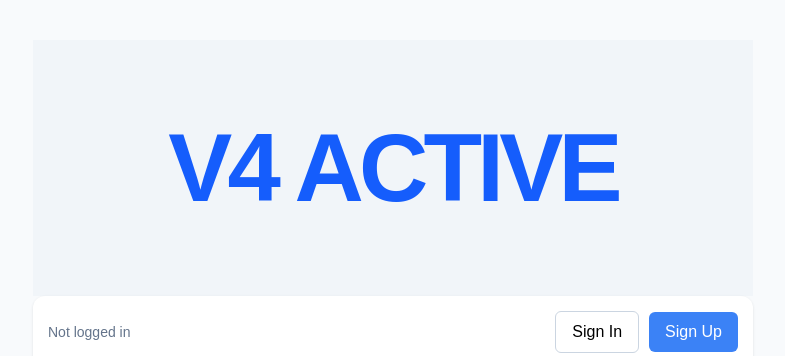
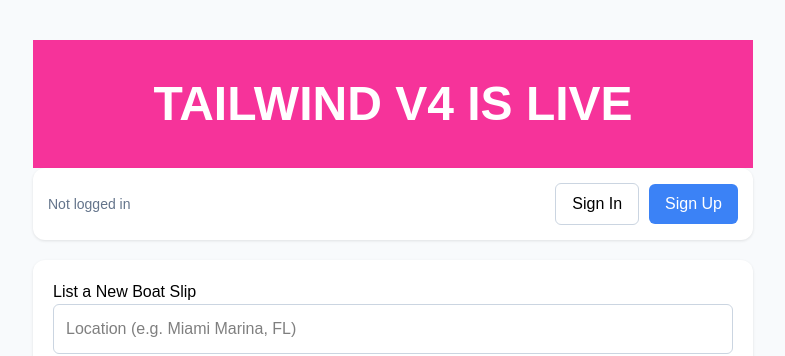
Before and after one commit to sbtingle1/sellslip, a Next.js app: page / in a window 1280 px wide. Shown: the top 356 px of the page, without its empty margins (247-1032 px from the left). Built offline with nearby package versions, Linux system fonts and the light colour scheme; no server answers; the database is empty.

Commit message:
Update page.tsx

```diff
--- a/app/page.tsx
+++ b/app/page.tsx
@@ -89,8 +89,8 @@
 
   return (
     <main style={{ padding: '40px', maxWidth: '800px', margin: '0 auto', fontFamily: 'sans-serif', backgroundColor: '#f8fafc', minHeight: '100vh' }}>
-    <h1 className="text-8xl font-black text-blue-600 bg-slate-100 p-20 text-center uppercase tracking-tighter">
-  V4 Active
+    <h1 className="bg-pink-500 text-white text-5xl p-10 text-center font-bold">
+  TAILWIND V4 IS LIVE
 </h1>
 
       {/* --- AUTH HEADER --- */}
```
